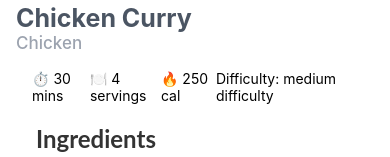
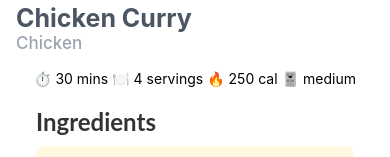
Before and after one commit to ShmInquiry/foodie-recipe-app, a React Native app in the folder foodie-main/FoodRecipe/: screen / in a window 390 px wide. Both pictures are taken after a click on the element 108 px from the left and 472 px from the top of the page. Shown: the part 435-592 px from the top of the page. Built offline with nearby package versions, Linux system fonts and the light colour scheme.

Commit message:
fix ibm coursera defect ±5

```diff
--- a/foodie-main/FoodRecipe/app.json
+++ b/foodie-main/FoodRecipe/app.json
@@ -3,6 +3,8 @@
     "name": "recipeApplication",
     "slug": "recipeApplication",
     "version": "1.0.0",
+    "sdkVersion": "49.0.0",
+    "platforms": ["ios", "android", "web"],
     "orientation": "portrait",
     "icon": "./assets/icon.png",
     "userInterfaceStyle": "light",
--- a/foodie-main/FoodRecipe/src/screens/RecipeDetailScreen.js
+++ b/foodie-main/FoodRecipe/src/screens/RecipeDetailScreen.js
@@ -82,7 +82,7 @@ export default function RecipeDetailScreen(props) {
           <Text>⏱️ 30 mins</Text>
           <Text>🍽️ 4 servings</Text>
           <Text>🔥 250 cal</Text>
-          <Text>Difficulty: medium difficulty</Text>
+          <Text>🎚️ medium</Text>
         </View>
 
         {/* Ingredients */}
```
